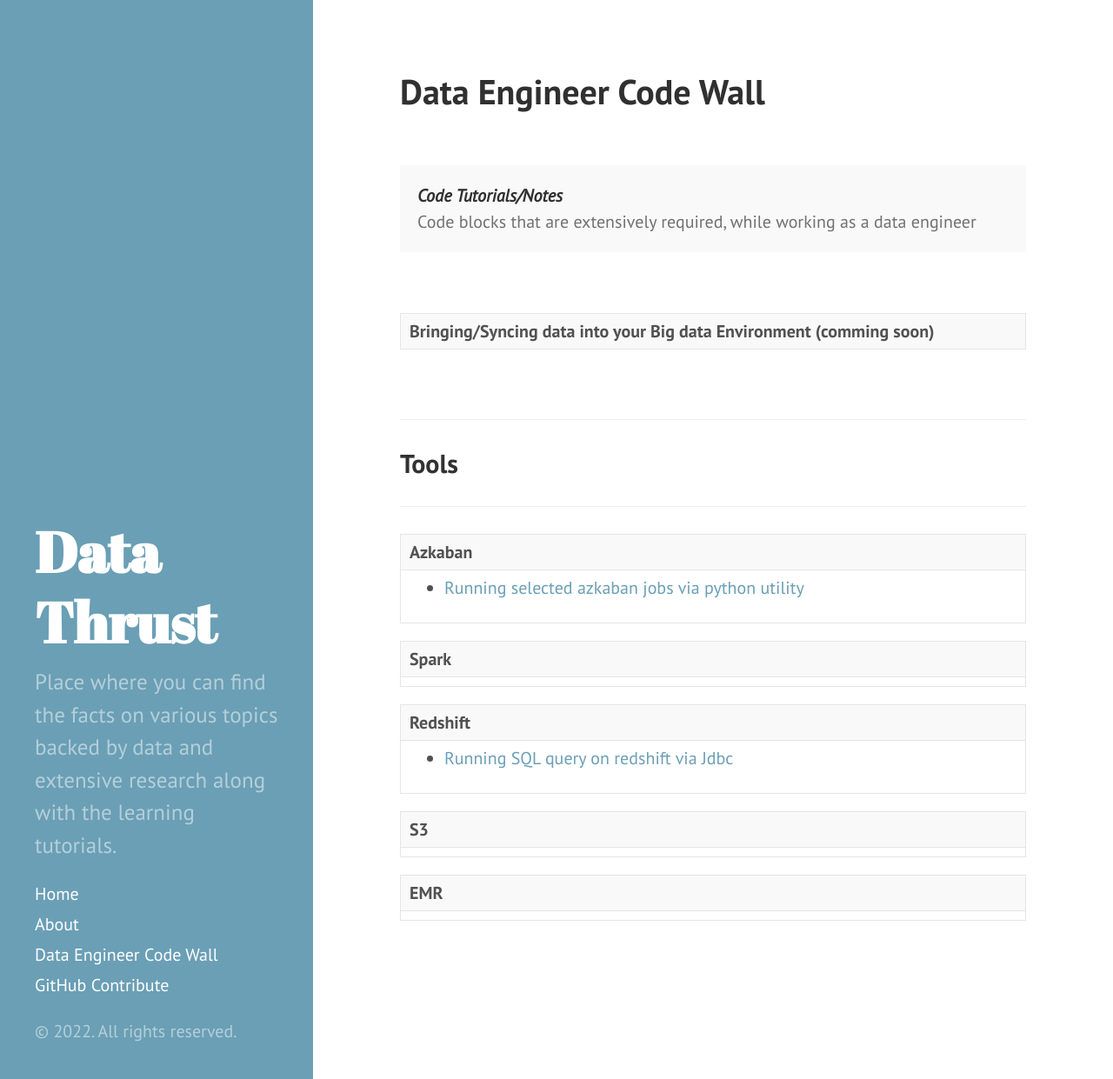
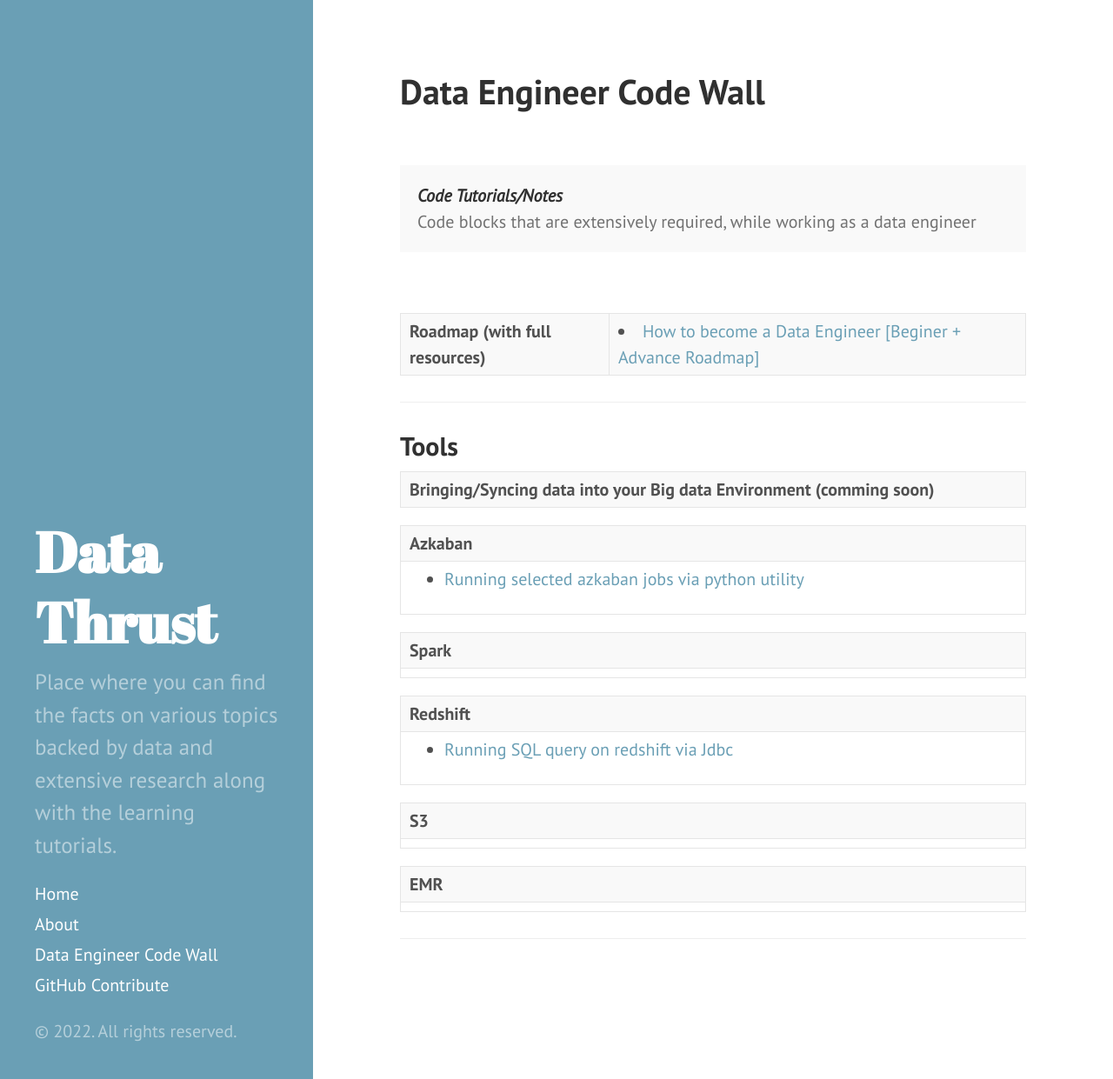
Before and after one commit to himanshu-aggarwal0909/datathrust.github.io, a Jekyll site: the page built from data_engineer_code_wall.md, in a window 1280 px wide and 1241 px high. Shown: the whole window at 87% size. Built offline with Jekyll 4.4.1, drawn with Linux system fonts in a browser that asks for light colours.

Commit message:
publish post on data engineer roadmap.

```diff
--- a/data_engineer_code_wall.md
+++ b/data_engineer_code_wall.md
@@ -10,6 +10,23 @@ title: Data Engineer Code Wall
 </p>
 <br>
 
+<table>
+<tr>
+	<th align="left"> Roadmap (with full resources) </th>
+    <td><li><a href="./data/engineer/code/wall/how-to-become-a-data-engineer.html">How to become a Data Engineer [Beginer + Advance Roadmap]</a></li></td>
+</tr>
+<tr>
+<!-- 	<td>
+		<ul>
+			<li>Fetching data from OLTP on daily basis into s3/hdfs (</li>
+			<li>Fetching data from cassandra into s3/hdfs</li>
+		</ul>
+	</td> -->
+</tr>
+</table>
+
+---
+## Tools
 
 <table>
 <tr>
@@ -53,11 +70,6 @@ title: Data Engineer Code Wall
 </tr>
 </table> -->
 
-<br />
-
----
-## Tools
----
 
 <table>
 	<tr>
@@ -153,3 +165,5 @@ title: Data Engineer Code Wall
 		</td>
 	</tr>
 </table>
+
+---
```
Also changed, not shown: _posts/2022-03-01-python-azkaban-running-selective-job.md (+1 -1 lines), _posts/2022-03-27-how-to-become-a-data-engineer.md (renamed from _drafts/how-to-become-a-data-engineer.md).
